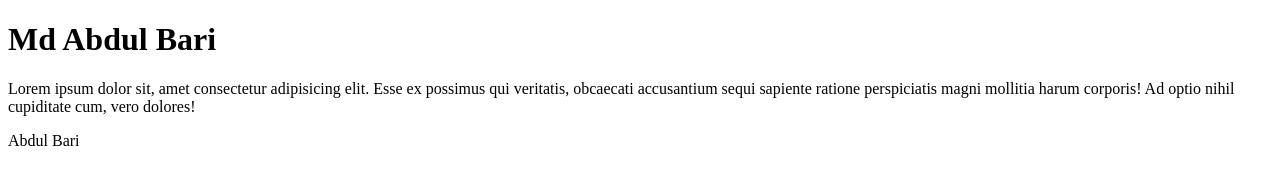
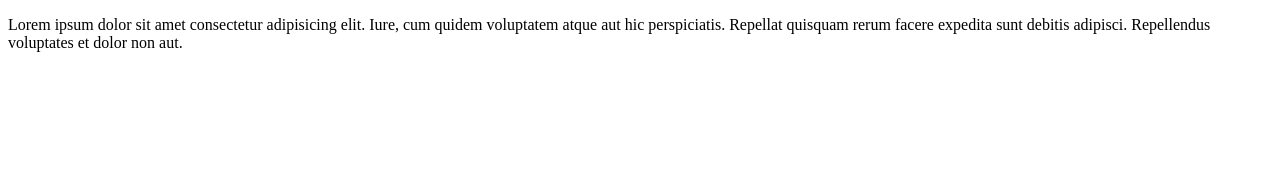
Before and after one commit to AbdulBari7448/first-project, a plain HTML site: page index.html in a window 1280 px wide. Drawn offline with Linux system fonts and the light colour scheme.

Commit message:
ptad-added

```diff
--- a/index.html
+++ b/index.html
@@ -7,12 +7,8 @@
     <title>Document</title>
 </head>
 <body>
-    <h1>
-        Md Abdul Bari
-    </h1>
     <p>
-        Lorem ipsum dolor sit, amet consectetur adipisicing elit. Esse ex possimus qui veritatis, obcaecati accusantium sequi sapiente ratione perspiciatis magni mollitia harum corporis! Ad optio nihil cupiditate cum, vero dolores!
+        Lorem ipsum dolor sit amet consectetur adipisicing elit. Iure, cum quidem voluptatem atque aut hic perspiciatis. Repellat quisquam rerum facere expedita sunt debitis adipisci. Repellendus voluptates et dolor non aut.
     </p>
-    <p> Abdul Bari</p>
 </body>
 </html>
```
